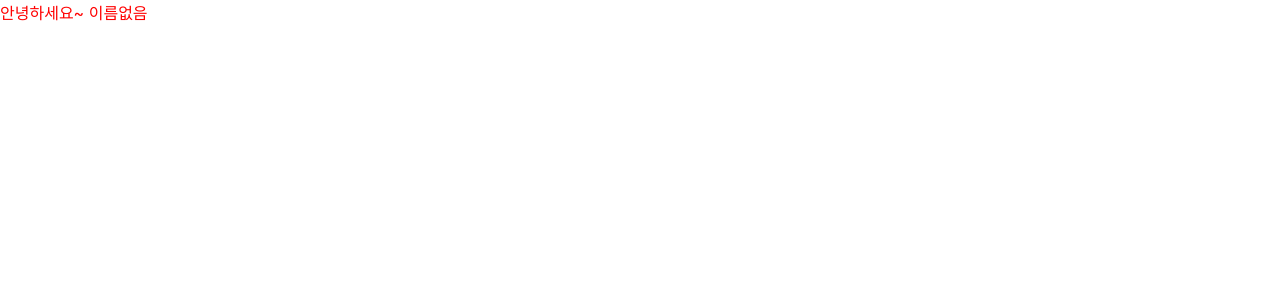
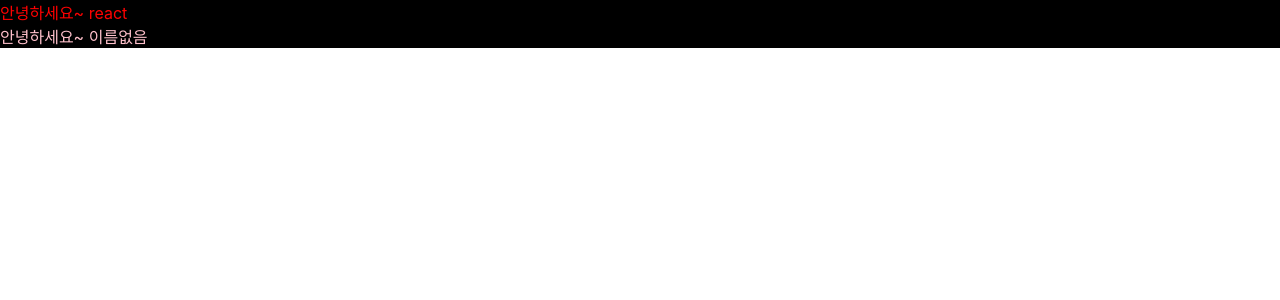
Before and after one commit to cozups/FE_practice, a React (Create React App) app in the folder velopert-React/begin-react/: page / in a window 1280 px wide. Shown: the top 300 px of the page. Built offline with nearby package versions, Linux system fonts and the light colour scheme.

Commit message:
props children

```diff
--- a/velopert-React/begin-react/src/App.js
+++ b/velopert-React/begin-react/src/App.js
@@ -1,9 +1,13 @@
 import Hello from './Components/Hello';
+import Wrapper from './Components/Wrapper';
 
 function App() {
   return (
     <div className="App">
-      <Hello color="red" />
+      <Wrapper>
+        <Hello color="red" name="react" />
+        <Hello color="pink" />
+      </Wrapper>
     </div>
   );
 }
--- /dev/null
+++ b/velopert-React/begin-react/src/Components/Wrapper.js
@@ -0,0 +1,12 @@
+import React from 'react';
+
+function Wrapper({ children }) {
+  const style = {
+    background: 'black',
+    color: 'aqua',
+  };
+
+  return <div style={style}>{children}</div>;
+}
+
+export default Wrapper;
```
